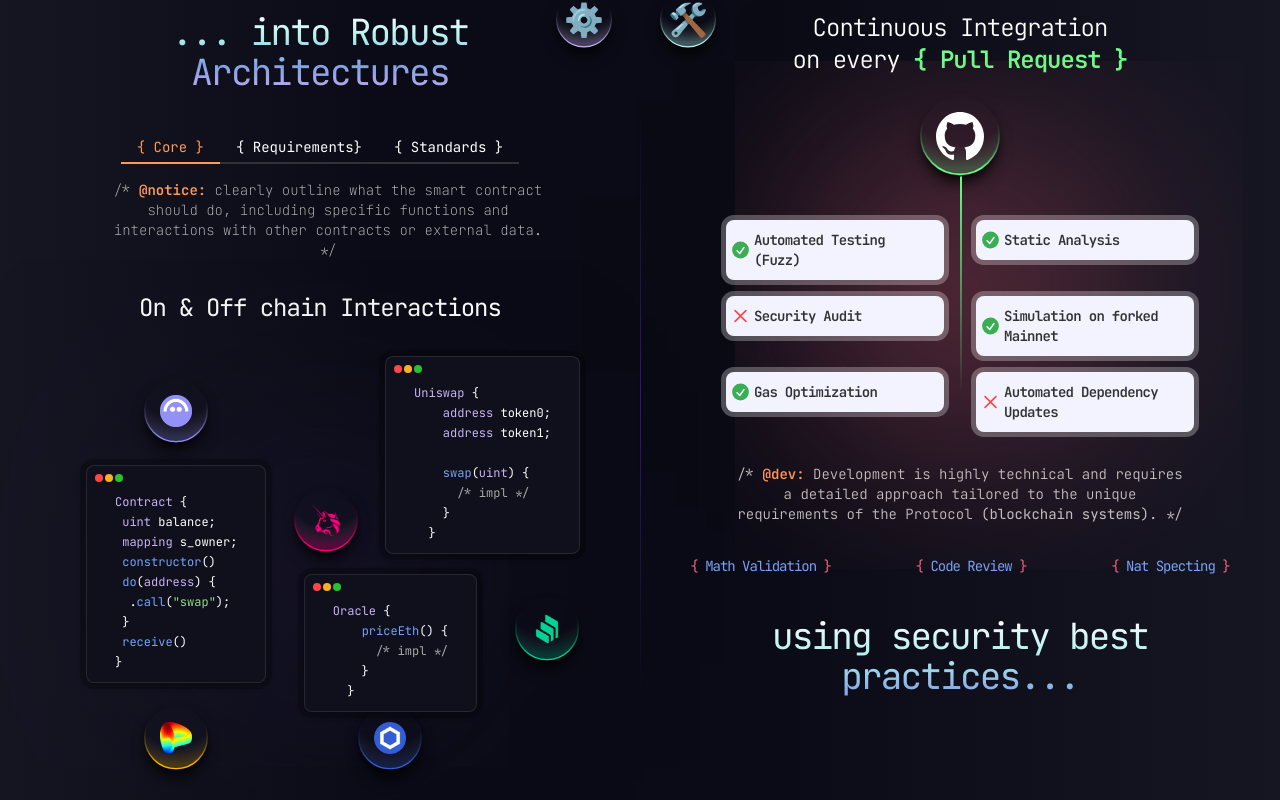
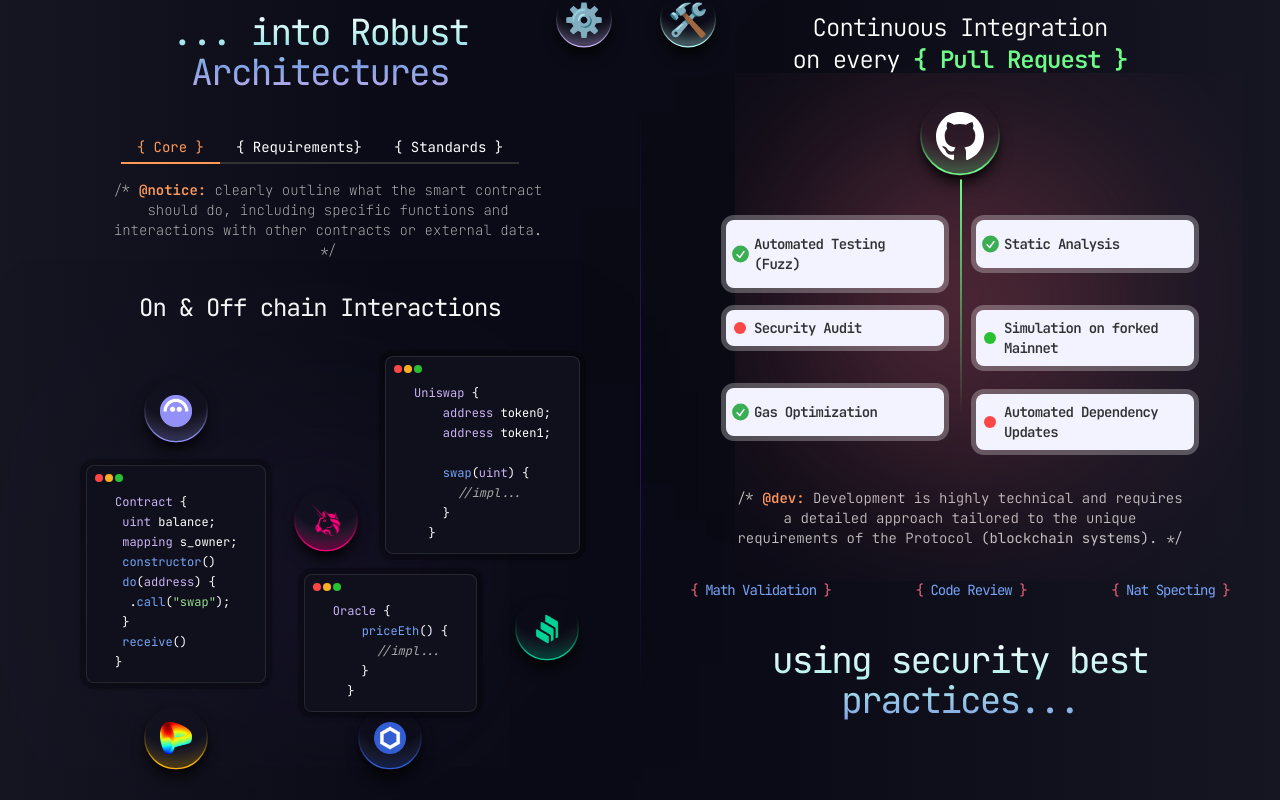
Before and after one commit to Artemides/edm-ethereum, a Next.js app: page / in a window 1280 px wide. Shown: the part 951-1751 px from the top of the page. Built offline with nearby package versions, Linux system fonts and the light colour scheme.

Commit message:
improve solidity highlighter to catch natspects

```diff
--- a/src/app/globals.css
+++ b/src/app/globals.css
@@ -148,8 +148,18 @@ p {
 .sol-code {
   font-family: inherit;
 }
-.sol-comment {
+.sol-comment-multi {
+  color: #ff4a4a;
+  font-style: italic;
+}
+.sol-comment-single {
   color: #a8a8a8;
+  font-style: italic;
+}
+.sol-nat {
+  color: #ff9959;
+  font-weight: bold;
+  font-style: italic;
 }
 .sol-keyword {
   color: #cab3f5;
--- a/src/components/portfolio/section-develop.tsx
+++ b/src/components/portfolio/section-develop.tsx
@@ -4,7 +4,7 @@ import { topics } from "@/utils/data";
 import { Github } from "./icons/socials-icons";
 import { CheckCircleIcon } from "@heroicons/react/20/solid";
 import { Tooltip, TooltipContent, TooltipTrigger } from "../ui/tooltip";
-import { Window } from "./code-window";
+import { CodeWindow, Window } from "./code-window";
 
 const considerations = [
   {
@@ -25,26 +25,37 @@ const pullRequests = [
   {
     text: "Automated Testing (Fuzz)",
     success: true,
+    ci: null,
   },
   {
     text: "Static Analysis",
     success: true,
+    ci: null,
   },
   {
     text: "Security Audit",
     success: false,
+    ci: `contract { }`,
   },
   {
     text: "Simulation on forked Mainnet",
     success: true,
+    ci: `Contract { }`,
   },
   {
     text: "Gas Optimization",
     success: true,
+    ci: null,
   },
   {
     text: "Automated Dependency Updates",
     success: false,
+    ci: `
+//SPDX-License-Identifier: MIT
+//@note function
+pragma solidity ^0.5.27;
+/* @audit overflow/underflow */
+`,
   },
 ];
 
@@ -85,9 +96,20 @@ export const SectionDevelop = () => {
           </Bubble>
 
           <div className="grid grid-cols-2 gap-x-8 items-start gap-y-4 pt-20">
-            {pullRequests.map((pr) => (
-              <PullRequest success={pr.success} text={pr.text} />
-            ))}
+            {pullRequests.map((pr) =>
+              pr.success && !!!pr.ci ? (
+                <PullRequest key={pr.text} success={pr.success} text={pr.text} pulse={false} />
+              ) : (
+                <Tooltip key={pr.text} delayDuration={0} disableHoverableContent>
+                  <TooltipTrigger>
+                    <PullRequest success={pr.success} text={pr.text} pulse />
+                  </TooltipTrigger>
+                  <TooltipContent className="w-[300px] bg-transparent">
+                    <CodeWindow code={pr.ci!} />
+                  </TooltipContent>
+                </Tooltip>
+              )
+            )}
           </div>
         </div>
         <p className="m-2 leading-5 text-sm text-secondary-content font-light text-center ">
@@ -98,7 +120,7 @@ export const SectionDevelop = () => {
       </div>
       <div className="flex justify-around my-8">
         {considerations.map((con) => (
-          <Tooltip delayDuration={0}>
+          <Tooltip key={con.title} delayDuration={0}>
             <TooltipTrigger>
               <h3 className="text-[#F0647A] text-sm hover:scale-125 transition">
                 {"{"} <span className="text-[#77a3f7]">{con.title}</span> {"}"}
@@ -107,13 +129,16 @@ export const SectionDevelop = () => {
             <TooltipContent className="w-[300px] bg-transparent" sideOffset={14}>
               <Window>
                 <p className="m-0 leading-5 text-sm text-secondary-content font-light ">
-                  /*<span className="font-semibold text-primary">@notice:</span> {con.description}*/
+                  {"/*"}
+                  <span className="font-semibold text-primary">@notice:</span> {con.description}
+                  {"*/"}
                 </p>
               </Window>
             </TooltipContent>
           </Tooltip>
         ))}
       </div>
+
       <h2 className=" m-auto text-gradient-title tracking-tighter text-4xl mb-10 text-center">
         using security best <br /> practices...
       </h2>
@@ -121,11 +146,23 @@ export const SectionDevelop = () => {
   );
 };
 
-const PullRequest = ({ text, success }: { text: string; success: boolean }) => {
+const PullRequest = ({ text, success, pulse }: { text: string; success: boolean; pulse: boolean }) => {
   return (
     <div className="relative pl-[10px] px-2 rounded-lg bg-[#F2F3FF] drop-shadow-white">
       {success ? (
-        <CheckCircleIcon width={21} height={21} fill="#3BAE53" className="absolute top-1/2 -translate-y-1/2 left-1" />
+        pulse ? (
+          <span className="absolute flex h-3 w-3 top-1/2 -translate-y-1/2 left-2 ">
+            <span className="animate-ping absolute inline-flex h-full w-full rounded-full bg-[#29C031] opacity-75"></span>
+            <span className="relative inline-flex rounded-full h-3 w-3 bg-[#29C031] "></span>
+          </span>
+        ) : (
+          <CheckCircleIcon width={21} height={21} fill="#3BAE53" className="absolute top-1/2 -translate-y-1/2 left-1" />
+        )
+      ) : pulse ? (
+        <span className="absolute flex h-3 w-3 top-1/2 -translate-y-1/2 left-2 ">
+          <span className="animate-ping absolute inline-flex h-full w-full rounded-full bg-[#FD4646] opacity-75"></span>
+          <span className="relative inline-flex rounded-full h-3 w-3 bg-[#FD4646] "></span>
+        </span>
       ) : (
         <div className="absolute top-1/2 -translate-y-1/2 left-1">
           <svg width="21" height="21" viewBox="0 0 15 15" fill="none" xmlns="http://www.w3.org/2000/svg">
@@ -138,7 +175,10 @@ const PullRequest = ({ text, success }: { text: string; success: boolean }) => {
           </svg>
         </div>
       )}
-      <p className="textarea-sm text-secondary font-semibold tracking-tighter m-[6px] leading-5">{text}</p>
+
+      <p className="pl-3 py-2 text-sm text-start text-secondary font-semibold tracking-tighter m-[6px] leading-5">
+        {text}
+      </p>
     </div>
   );
 };
--- a/src/utils/ui.tsx
+++ b/src/utils/ui.tsx
@@ -2,14 +2,26 @@ export const highlightSol = (code: string) => {
   const lines = code.split("\n");
 
   return lines.map((line, index) => {
-    // Combined regex to capture comments, keywords, numbers, strings, and function names
+    // Combined regex to capture special comments, regular comments, keywords, numbers, strings, and function names
     const highlightedLine = line.replace(
-      /(\/\/[^\n]*|\/\*[\s\S]*?\*\/|\b(Contract|ERC20|ERC721|Uniswap|Oracle|Proxy|Logic|Modular|EntryPoint|Paymaster|Wallet|function|require|uint|int|address|bool|mapping|string|public|private|view|returns|memory|storage)\b|\d+|"([^"]*)"|'([^']*)'|([a-zA-Z_][a-zA-Z0-9_]*)(?=\s*\()|\b([a-zA-Z_][a-zA-Z0-9_]*)\b(?!\s*\())/g,
+      /(\/\/@[a-zA-Z_]+\s[a-zA-Z_\s]*|\/\/[^\n]*|\/\*[\s\S]*?\*\/|\b(pragma|Contract|ERC20|ERC721|Uniswap|Oracle|Proxy|Logic|Modular|EntryPoint|Paymaster|Wallet|function|require|uint|int|address|bool|mapping|string|public|private|view|returns|memory|storage)\b|\d+|"([^"]*)"|'([^']*)'|([a-zA-Z_][a-zA-Z0-9_]*)(?=\s*\()|\b([a-zA-Z_][a-zA-Z0-9_]*)\b(?!\s*\())/g,
       (match, p1, p2, p3, p4, p5, p6) => {
-        // Match comments
-        if (/^\/\/|\/\*/.test(match)) {
-          return `<span class="sol-comment">${match}</span>`;
+        // Match special //@word comments
+        if (/^\/\/@[a-zA-Z_]+\s[a-zA-Z_\s]*/.test(match)) {
+          let [nat, comment] = match.split(" ");
+          return `<span class="sol-comment-single">${nat.slice(0, 2)}</span><span class="sol-nat">${nat.slice(
+            2
+          )}</span> <span class="sol-comment-single">${comment}</span>`;
         }
+        // Match regular single-line comments
+        if (match.startsWith("//")) {
+          return `<span class="sol-comment-single">${match}</span>`;
+        }
+        // Match multi-line comments
+        if (match.startsWith("/*")) {
+          return `<span class="sol-comment-multi">${match}</span>`;
+        }
+
         // Match keywords
         if (p2) {
           return `<span class="sol-keyword">${p2}</span>`;
@@ -30,6 +42,7 @@ export const highlightSol = (code: string) => {
         if (p4) {
           return `<span class="sol-string">'${p4}'</span>`;
         }
+
         // Return the original match for anything else (e.g., symbols)
         return match;
       }
```
Also changed, not shown: src/components/portfolio/section-design.tsx (+8 -6 lines), src/utils/data.ts (+4 -4 lines).
